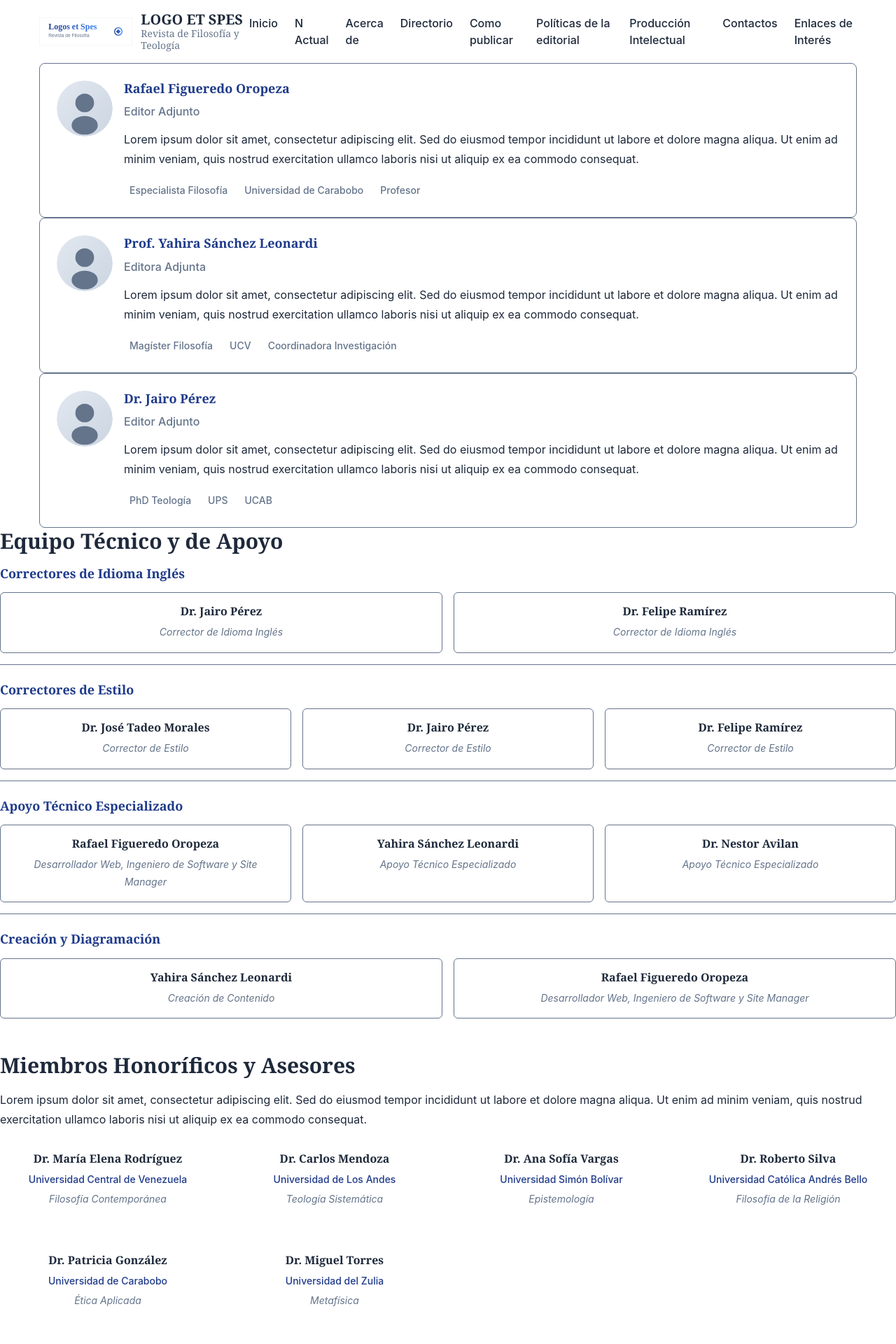
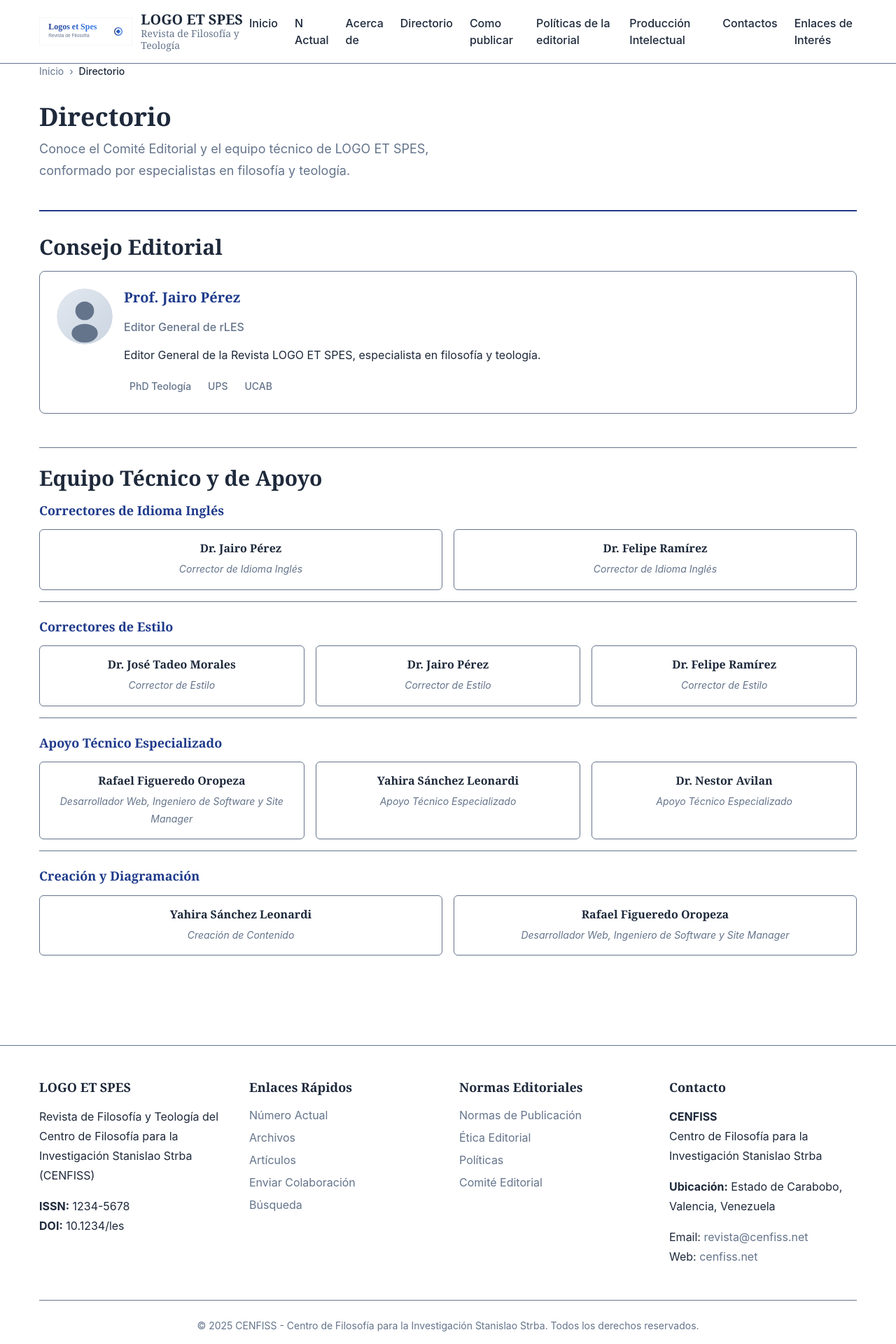
Before and after one commit to refo44/demo-revistalogos, a PHP site: page /page-comite.html in a window 1280 px wide. Shown: the top 1920 px of the page at 70% size. Run offline with PHP 8.4, Linux system fonts and the light colour scheme.

Commit message:
refactor: Revise editorial team and contact pages for improved structure and clarity
- Remove specific editor profiles from the editorial committee section to streamline content.
- Update the contact page to include detailed contact information for key editorial members.
- Enhance layout with new breadcrumb navigation and section headers for better user experience.
- Introduce new CSS styles for contact roles and cards to improve visual presentation.

```diff
--- a/assets/css/pages.css
+++ b/assets/css/pages.css
@@ -490,6 +490,13 @@
   color: var(--color-primary);
   margin-bottom: var(--space-4);
   font-size: var(--font-size-xl);
+}
+
+.contact-role {
+  color: var(--color-primary);
+  font-size: var(--font-size-lg);
+  font-weight: var(--font-weight-semibold);
+  margin-bottom: var(--space-4);
 }
 
 .contact-details {
@@ -1489,6 +1496,27 @@
   line-height: var(--line-height-relaxed);
 }
 
+.contact-role {
+  color: var(--color-primary);
+  font-size: var(--font-size-lg);
+  font-weight: var(--font-weight-semibold);
+  margin-bottom: var(--space-4);
+}
+
+.contact-card {
+  background-color: var(--color-bg-primary);
+  border: var(--border-width) solid var(--color-secondary);
+  border-radius: var(--border-radius-lg);
+  padding: var(--space-6);
+  margin-bottom: var(--space-6);
+}
+
+.contact-card h3 {
+  color: var(--color-primary);
+  font-size: var(--font-size-xl);
+  margin-bottom: var(--space-4);
+}
+
 .contact-info p:last-child {
   margin-bottom: 0;
 }
--- a/page-comite.html
+++ b/page-comite.html
@@ -26,16 +26,7 @@
       "description": "Comité Editorial de la revista LOGO ET SPES conformado por especialistas en filosofía y teología",
       "url": "https://refo44.github.io/demo-revistalogos/page-comite.html",
       "member": [
-        {
-          "@type": "Person",
-          "name": "Rafael Figueredo Oropeza",
-          "jobTitle": "Editor General"
-        },
-        {
-          "@type": "Person",
-          "name": "Prof. Yahira Sánchez",
-          "jobTitle": "Editora Adjunta"
-        }
+
       ]
     }
     </script>
@@ -95,56 +86,48 @@
                 </li>
               </ul>
             </div>
-                            </div>
+          </nav>
+        </div>
+      </div>
+    </header>
 
+    <main id="main-content" class="main-content">
+        <div class="container">
+            <!-- Breadcrumbs -->
+            <nav class="breadcrumbs" aria-label="Migas de pan">
+              <ol class="breadcrumbs__list">
+                <li class="breadcrumbs__item">
+                  <a href="index.html" class="breadcrumbs__link">Inicio</a>
+                </li>
+                <li class="breadcrumbs__item">
+                  <span class="breadcrumbs__current">Directorio</span>
+                </li>
+              </ol>
+            </nav>
+
+            <!-- Page Header -->
+            <header class="archive-header">
+                <h1 class="archive-header__title">Directorio</h1>
+                <p class="archive-header__description">
+                    Conoce el Comité Editorial y el equipo técnico de LOGO ET SPES, conformado por especialistas en filosofía y teología.
+                </p>
+            </header>
+
+            <div class="content-layout">
+                <div class="content-main">
+                    <!-- Consejo Editorial -->
+                    <section class="editorial-section">
+                        <h2>Consejo Editorial</h2>
+                        <div class="editorial-team">
                             <div class="editor-card">
                                 <div class="editor-card__avatar">
-                                    <img src="assets/img/avatar-default.svg" alt="Rafael Figueredo Oropeza" class="editor-card__img">
+                                    <img src="assets/img/avatar-default.svg" alt="Prof. Jairo Pérez" class="editor-card__img">
                                 </div>
                                 <div class="editor-card__content">
-                                    <h3 class="editor-card__name">Rafael Figueredo Oropeza</h3>
-                                    <p class="editor-card__title">Editor Adjunto</p>
+                                    <h3 class="editor-card__name">Prof. Jairo Pérez</h3>
+                                    <p class="editor-card__title">Editor General de rLES</p>
                                     <p class="editor-card__bio">
-                                        Lorem ipsum dolor sit amet, consectetur adipiscing elit. Sed do eiusmod tempor incididunt ut labore et dolore magna aliqua.
-                                        Ut enim ad minim veniam, quis nostrud exercitation ullamco laboris nisi ut aliquip ex ea commodo consequat.
-                                    </p>
-                                    <div class="editor-card__credentials">
-                                        <span class="credential">Especialista Filosofía</span>
-                                        <span class="credential">Universidad de Carabobo</span>
-                                        <span class="credential">Profesor</span>
-                                    </div>
-                                </div>
-                            </div>
-
-                            <div class="editor-card">
-                                <div class="editor-card__avatar">
-                                    <img src="assets/img/avatar-default.svg" alt="Prof. Yahira Sánchez" class="editor-card__img">
-                                </div>
-                                <div class="editor-card__content">
-                                    <h3 class="editor-card__name">Prof. Yahira Sánchez Leonardi</h3>
-                                    <p class="editor-card__title">Editora Adjunta</p>
-                                    <p class="editor-card__bio">
-                                        Lorem ipsum dolor sit amet, consectetur adipiscing elit. Sed do eiusmod tempor incididunt ut labore et dolore magna aliqua.
-                                        Ut enim ad minim veniam, quis nostrud exercitation ullamco laboris nisi ut aliquip ex ea commodo consequat.
-                                    </p>
-                                    <div class="editor-card__credentials">
-                                        <span class="credential">Magíster Filosofía</span>
-                                        <span class="credential">UCV</span>
-                                        <span class="credential">Coordinadora Investigación</span>
-                                    </div>
-                                </div>
-                            </div>
-
-                            <div class="editor-card">
-                                <div class="editor-card__avatar">
-                                    <img src="assets/img/avatar-default.svg" alt="Dr. Jairo Pérez" class="editor-card__img">
-                                </div>
-                                <div class="editor-card__content">
-                                    <h3 class="editor-card__name">Dr. Jairo Pérez</h3>
-                                    <p class="editor-card__title">Editor Adjunto</p>
-                                    <p class="editor-card__bio">
-                                        Lorem ipsum dolor sit amet, consectetur adipiscing elit. Sed do eiusmod tempor incididunt ut labore et dolore magna aliqua.
-                                        Ut enim ad minim veniam, quis nostrud exercitation ullamco laboris nisi ut aliquip ex ea commodo consequat.
+                                        Editor General de la Revista LOGO ET SPES, especialista en filosofía y teología.
                                     </p>
                                     <div class="editor-card__credentials">
                                         <span class="credential">PhD Teología</span>
@@ -154,7 +137,10 @@
                                 </div>
                             </div>
                         </div>
+                    </section>
 
+                    <!-- Equipo Técnico y de Apoyo -->
+                    <section class="editorial-section">
                         <h2>Equipo Técnico y de Apoyo</h2>
                         <div class="technical-team">
                             <div class="team-section">
@@ -221,152 +207,8 @@
                                 </div>
                             </div>
                         </div>
-
-                        <h2>Miembros Honoríficos y Asesores</h2>
-                        <div class="advisory-section">
-                            <p>Lorem ipsum dolor sit amet, consectetur adipiscing elit. Sed do eiusmod tempor incididunt ut labore et dolore magna aliqua. Ut enim ad minim veniam, quis nostrud exercitation ullamco laboris nisi ut aliquip ex ea commodo consequat.</p>
-
-                            <div class="advisor-grid">
-                                <div class="advisor-card">
-                                    <h4>Dr. María Elena Rodríguez</h4>
-                                    <p class="advisor-affiliation">Universidad Central de Venezuela</p>
-                                    <p class="advisor-specialty">Filosofía Contemporánea</p>
-                                </div>
-
-                                <div class="advisor-card">
-                                    <h4>Dr. Carlos Mendoza</h4>
-                                    <p class="advisor-affiliation">Universidad de Los Andes</p>
-                                    <p class="advisor-specialty">Teología Sistemática</p>
-                                </div>
-
-                                <div class="advisor-card">
-                                    <h4>Dr. Ana Sofía Vargas</h4>
-                                    <p class="advisor-affiliation">Universidad Simón Bolívar</p>
-                                    <p class="advisor-specialty">Epistemología</p>
-                                </div>
-
-                                <div class="advisor-card">
-                                    <h4>Dr. Roberto Silva</h4>
-                                    <p class="advisor-affiliation">Universidad Católica Andrés Bello</p>
-                                    <p class="advisor-specialty">Filosofía de la Religión</p>
-                                </div>
-
-                                <div class="advisor-card">
-                                    <h4>Dr. Patricia González</h4>
-                                    <p class="advisor-affiliation">Universidad de Carabobo</p>
-                                    <p class="advisor-specialty">Ética Aplicada</p>
-                                </div>
-
-                                <div class="advisor-card">
-                                    <h4>Dr. Miguel Torres</h4>
-                                    <p class="advisor-affiliation">Universidad del Zulia</p>
-                                    <p class="advisor-specialty">Metafísica</p>
-                                </div>
-                            </div>
-                        </div>
-
-                        <h2>Proceso Editorial</h2>
-                        <div class="process-section">
-                            <p>Lorem ipsum dolor sit amet, consectetur adipiscing elit. Sed do eiusmod tempor incididunt ut labore et dolore magna aliqua. Ut enim ad minim veniam, quis nostrud exercitation ullamco laboris nisi ut aliquip ex ea commodo consequat.</p>
-
-                            <div class="process-steps">
-                                <div class="process-step">
-                                    <div class="process-step__number">1</div>
-                                    <div class="process-step__content">
-                                        <h4>Revisión Interna Previa</h4>
-                                        <p>Lorem ipsum dolor sit amet, consectetur adipiscing elit. Sed do eiusmod tempor incididunt ut labore et dolore magna aliqua.</p>
-                                    </div>
-                                </div>
-
-                                <div class="process-step">
-                                    <div class="process-step__number">2</div>
-                                    <div class="process-step__content">
-                                        <h4>Evaluación Externa por Pares</h4>
-                                        <p>Lorem ipsum dolor sit amet, consectetur adipiscing elit. Sed do eiusmod tempor incididunt ut labore et dolore magna aliqua.</p>
-                                    </div>
-                                </div>
-
-                                <div class="process-step">
-                                    <div class="process-step__number">3</div>
-                                    <div class="process-step__content">
-                                        <h4>Decisión Editorial</h4>
-                                        <p>Lorem ipsum dolor sit amet, consectetur adipiscing elit. Sed do eiusmod tempor incididunt ut labore et dolore magna aliqua.</p>
-                                    </div>
-                                </div>
-
-                                <div class="process-step">
-                                    <div class="process-step__number">4</div>
-                                    <div class="process-step__content">
-                                        <h4>Revisión y Publicación</h4>
-                                        <p>Lorem ipsum dolor sit amet, consectetur adipiscing elit. Sed do eiusmod tempor incididunt ut labore et dolore magna aliqua.</p>
-                                    </div>
-                                </div>
-                            </div>
-                        </div>
-
-                        <h2>Compromiso Editorial</h2>
-                        <div class="commitment-section">
-                            <p>El Comité Editorial de LOGO ET SPES se compromete a:</p>
-                            <ul>
-                                <li><strong>Excelencia académica:</strong> Mantener los más altos estándares de calidad en la evaluación de trabajos</li>
-                                <li><strong>Transparencia:</strong> Garantizar procesos editoriales transparentes y equitativos</li>
-                                <li><strong>Rigor metodológico:</strong> Promover la investigación rigurosa y el debate académico constructivo</li>
-                                <li><strong>Diversidad:</strong> Fomentar la diversidad temática y metodológica en filosofía y teología</li>
-                                <li><strong>Acceso abierto:</strong> Mantener la política de acceso libre y gratuito a todos los contenidos</li>
-                                <li><strong>Ética editorial:</strong> Cumplir con los más altos estándares éticos en la publicación académica</li>
-                            </ul>
-                        </div>
                     </section>
                 </div>
-
-                <aside class="sidebar">
-                    <div class="card">
-                        <h3>Enlaces Útiles</h3>
-                        <ul>
-                            <li><a href="page-normas.html">Normas de publicación</a></li>
-                            <li><a href="page-etica.html">Ética editorial</a></li>
-                            <li><a href="page-politicas.html">Políticas</a></li>
-                            <li><a href="page-enviar-colaboracion.html">Instrucciones para envíos</a></li>
-              <li class="nav__item">
-                <a href="https://cenfiss.net" class="nav__link" target="_blank" rel="noopener noreferrer">CENFISS</a>
-              <li class="nav__item">
-                <a href="https://cenfiss.net" class="nav__link" target="_blank" rel="noopener noreferrer">CENFISS</a>
-              <li class="nav__item">
-                <a href="https://cenfiss.net" class="nav__link" target="_blank" rel="noopener noreferrer">CENFISS</a>
-              </li>              </li>              </li>                            <li><a href="page-contacto.html">Contacto</a></li>
-                        </ul>
-                    </div>
-
-                    <div class="card">
-                        <h3>Información de la Revista</h3>
-                        <dl>
-                            <dt>ISSN:</dt>
-                            <dd>1234-5678</dd>
-
-                            <dt>DOI:</dt>
-                            <dd>10.1234/les</dd>
-
-                            <dt>Frecuencia:</dt>
-                            <dd>Semestral</dd>
-
-                            <dt>Idioma:</dt>
-                            <dd>Español</dd>
-
-                            <dt>Acceso:</dt>
-                            <dd>Abierto</dd>
-
-                            <dt>Licencia:</dt>
-                            <dd>CC BY 4.0</dd>
-                        </dl>
-                    </div>
-
-                    <div class="card">
-                        <h3>CENFISS</h3>
-                        <p>El Centro de Filosofía para la Investigación Stanislao Strba (CENFISS) es una institución dedicada a la investigación y difusión del conocimiento filosófico y teológico.</p>
-                        <p><strong>Ubicación:</strong> Estado de Carabobo, Valencia, Venezuela</p>
-                        <p><a href="https://cenfiss.net" target="_blank" rel="noopener noreferrer">Visitar sitio web</a></p>
-                    </div>
-                </aside>
             </div>
         </div>
     </main>
```
Also changed, not shown: page-contacto.html (+62 -37 lines).
